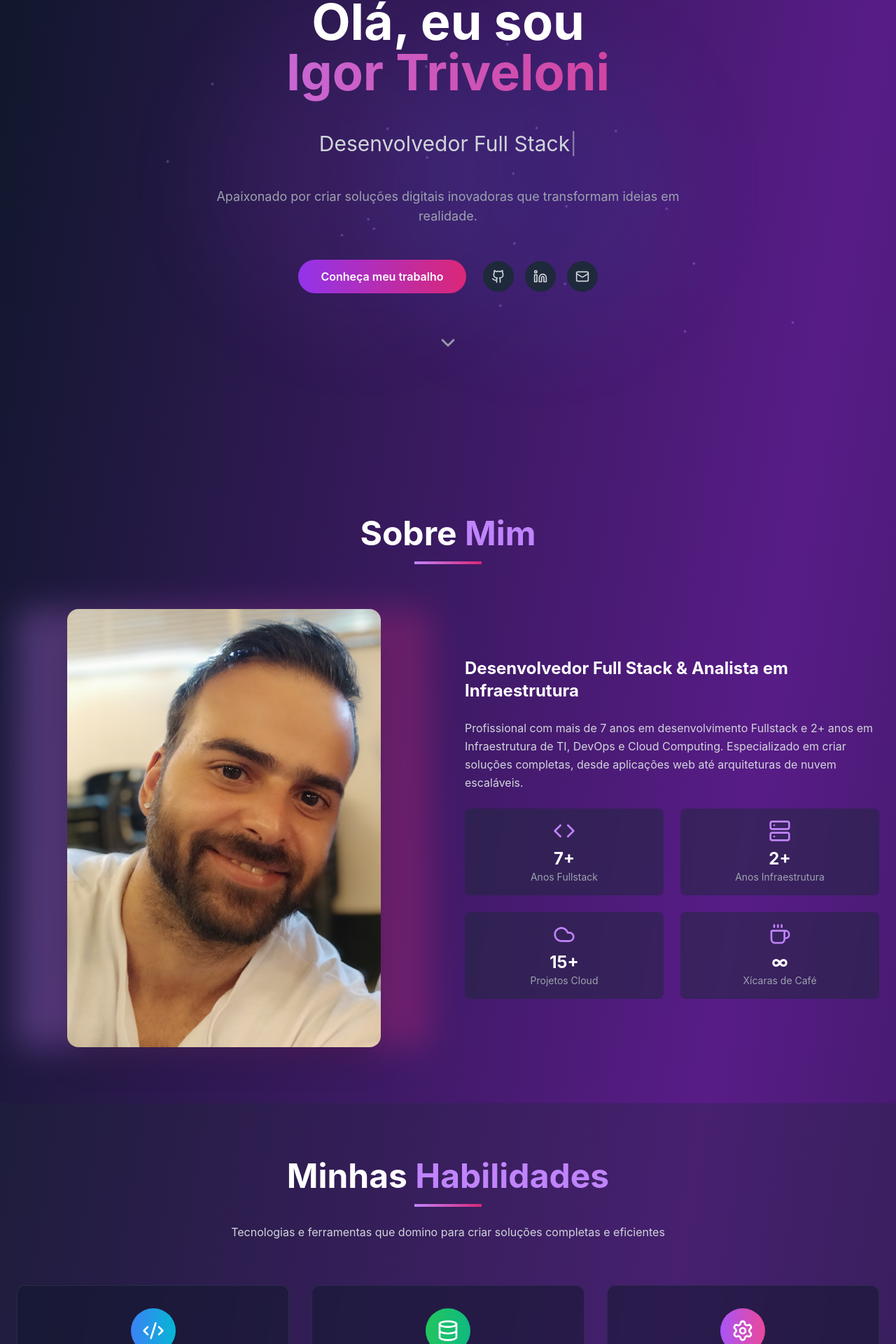
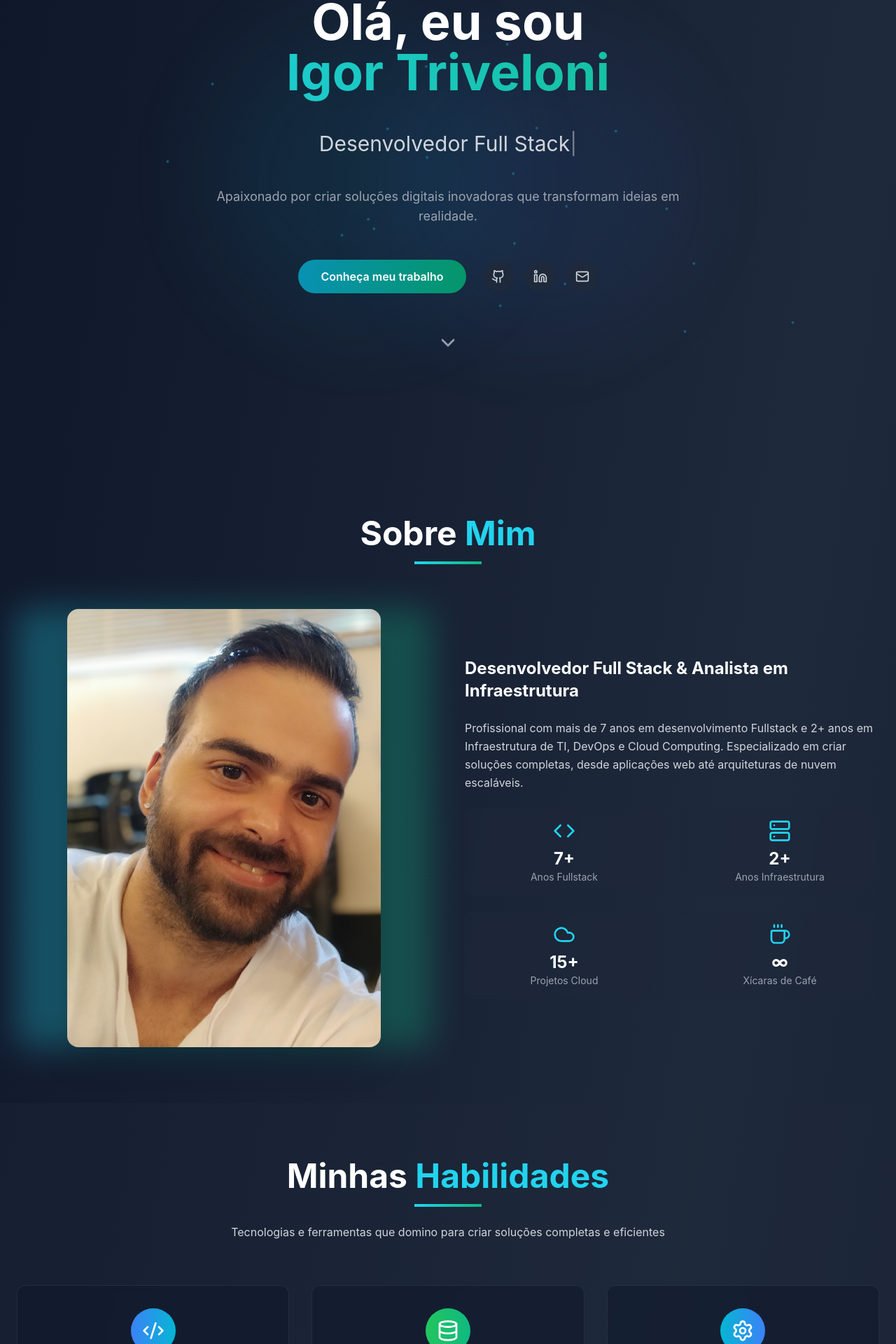
Before and after one commit to igortriveloni86/meu-portfolio, a React (Vite) app: page / in a window 1280 px wide. Shown: the part 142-2062 px from the top of the page at 70% size. Built offline with nearby package versions, Linux system fonts and the light colour scheme.

Commit message:
ajuste de cores e gradientes em diversos componentes

```diff
--- a/src/App.tsx
+++ b/src/App.tsx
@@ -15,7 +15,7 @@ function App() {
   return (
     <HelmetProvider>
       <Router>
-        <div className="min-h-screen bg-gradient-to-br from-slate-900 via-purple-900 to-slate-900">
+        <div className="min-h-screen bg-gradient-to-br from-slate-900 via-slate-800 to-slate-900">
           <Routes>
             <Route
               path="/"
--- a/src/components/About.tsx
+++ b/src/components/About.tsx
@@ -21,9 +21,9 @@ const About = () => {
           viewport={{ once: true }}
         >
           <h2 className="text-4xl md:text-5xl font-bold text-white mb-4">
-            Sobre <span className="text-purple-400">Mim</span>
+            Sobre <span className="text-cyan-400">Mim</span>
           </h2>
-          <div className="w-24 h-1 bg-gradient-to-r from-purple-400 to-pink-600 mx-auto"></div>
+          <div className="w-24 h-1 bg-gradient-to-r from-cyan-400 to-emerald-500 mx-auto"></div>
         </motion.div>
 
         <div className="grid lg:grid-cols-2 gap-12 items-center">
@@ -34,7 +34,7 @@ const About = () => {
             viewport={{ once: true }}
           >
             <div className="relative">
-              <div className="absolute inset-0 bg-gradient-to-r from-purple-400 to-pink-600 rounded-2xl blur-xl opacity-30"></div>
+              <div className="absolute inset-0 bg-gradient-to-r from-cyan-400 to-emerald-500 rounded-2xl blur-xl opacity-30"></div>
               <img
                 src="images/img.jpg"
                 alt="Perfil"
@@ -71,7 +71,7 @@ const About = () => {
                   viewport={{ once: true }}
                   whileHover={{ scale: 1.05 }}
                 >
-                  <stat.icon className="w-8 h-8 text-purple-400 mx-auto mb-2" />
+                  <stat.icon className="w-8 h-8 text-cyan-400 mx-auto mb-2" />
                   <div className="text-2xl font-bold text-white">
                     {stat.value}
                   </div>
--- a/src/components/Contact.tsx
+++ b/src/components/Contact.tsx
@@ -1,12 +1,6 @@
 import React from "react";
 import { motion } from "framer-motion";
-import {
-  Mail,
-  Phone,
-  MapPin,
-  MessageCircleDashed as MessageCircle,
-  Video,
-} from "lucide-react";
+import { Mail, Phone, MapPin, MessageCircle, Video } from "lucide-react";
 
 const Contact = () => {
   const contactInfo = [
@@ -44,7 +38,7 @@ const Contact = () => {
       icon: Video,
       label: "Agendar Reunião",
       href: "https://calendar.app.google/u13VNJYLfXj7CqQm9",
-      color: "from-purple-500 to-pink-600",
+      color: "from-cyan-500 to-emerald-600",
     },
   ];
 
@@ -59,9 +53,9 @@ const Contact = () => {
           viewport={{ once: true }}
         >
           <h2 className="text-4xl md:text-5xl font-bold text-white mb-4">
-            Vamos <span className="text-purple-400">Conversar</span>
+            Vamos <span className="text-cyan-400">Conversar</span>
           </h2>
-          <div className="w-24 h-1 bg-gradient-to-r from-purple-400 to-pink-600 mx-auto mb-6"></div>
+          <div className="w-24 h-1 bg-gradient-to-r from-cyan-400 to-emerald-500 mx-auto mb-6"></div>
           <p className="text-gray-300 max-w-3xl mx-auto text-lg">
             Estou sempre aberto a novas oportunidades e colaborações.
           </p>
@@ -87,16 +81,14 @@ const Contact = () => {
                 transition={{ duration: 0.5, delay: index * 0.1 }}
                 viewport={{ once: true }}
               >
-                <div className="bg-slate-900/50 backdrop-blur-sm rounded-2xl p-8 text-center border border-slate-700/50 hover:border-purple-500/50 transition-all duration-300 hover:shadow-xl hover:shadow-purple-500/10 h-full">
-                  <div className="inline-flex items-center justify-center w-16 h-16 bg-gradient-to-br from-purple-600/20 to-pink-600/20 rounded-2xl mb-6 group-hover:scale-110 transition-transform duration-300">
-                    <info.icon className="w-8 h-8 text-purple-400" />
+                <div className="bg-slate-900/50 backdrop-blur-sm rounded-2xl p-8 text-center border border-slate-700/50 hover:border-cyan-500/50 transition-all duration-300 hover:shadow-xl hover:shadow-cyan-500/10 h-full">
+                  <div className="inline-flex items-center justify-center w-16 h-16 bg-gradient-to-br from-cyan-600/20 to-emerald-600/20 rounded-2xl mb-6 group-hover:scale-110 transition-transform duration-300">
+                    <info.icon className="w-8 h-8 text-cyan-400" />
                   </div>
                   <h3 className="text-xl font-bold text-white mb-2">
                     {info.label}
                   </h3>
-                  <p className="text-purple-400 font-medium mb-2">
-                    {info.value}
-                  </p>
+                  <p className="text-cyan-400 font-medium mb-2">{info.value}</p>
                   <p className="text-gray-400 text-sm">{info.description}</p>
                 </div>
               </motion.a>
--- a/src/components/Footer.tsx
+++ b/src/components/Footer.tsx
@@ -50,7 +50,7 @@ const Footer = () => {
             viewport={{ once: true }}
           >
             <div className="flex items-center space-x-2 mb-4">
-              <Code2 className="h-8 w-8 text-purple-400" />
+              <Code2 className="h-8 w-8 text-cyan-400" />
               <span className="text-xl font-bold text-white">
                 Igor Triveloni
               </span>
@@ -66,7 +66,7 @@ const Footer = () => {
                   href={social.href}
                   target="_blank"
                   rel="noopener noreferrer"
-                  className="p-2 bg-slate-800 rounded-lg text-gray-400 hover:text-white hover:bg-purple-600 transition-all duration-300"
+                  className="p-2 bg-slate-800 rounded-lg text-gray-400 hover:text-white hover:bg-cyan-600 transition-all duration-300"
                   whileHover={{ scale: 1.1, y: -2 }}
                   whileTap={{ scale: 0.95 }}
                   initial={{ opacity: 0, y: 20 }}
@@ -93,7 +93,7 @@ const Footer = () => {
                 <li key={link.label}>
                   <button
                     onClick={() => scrollToSection(link.href)}
-                    className="text-gray-400 hover:text-purple-400 transition-colors duration-200"
+                    className="text-gray-400 hover:text-cyan-400 transition-colors duration-200"
                   >
                     {link.label}
                   </button>
@@ -134,7 +134,7 @@ const Footer = () => {
           {/* Back to Top Button */}
           <motion.button
             onClick={scrollToTop}
-            className="flex items-center space-x-2 text-gray-400 hover:text-purple-400 transition-colors duration-200"
+            className="flex items-center space-x-2 text-gray-400 hover:text-cyan-400 transition-colors duration-200"
             whileHover={{ y: -2 }}
             whileTap={{ scale: 0.95 }}
           >
--- a/src/components/Hero.tsx
+++ b/src/components/Hero.tsx
@@ -26,7 +26,7 @@ const Hero = () => {
   const particles = Array.from({ length: 20 }, (_, i) => (
     <motion.div
       key={i}
-      className="absolute w-1 h-1 bg-purple-400/30 rounded-full"
+      className="absolute w-1 h-1 bg-cyan-400/30 rounded-full"
       initial={{
         x: Math.random() * window.innerWidth,
         y: Math.random() * window.innerHeight,
@@ -52,7 +52,7 @@ const Hero = () => {
       <div className="absolute inset-0">
         {particles}
         <motion.div
-          className="absolute top-1/4 left-1/4 w-96 h-96 bg-purple-500/20 rounded-full blur-3xl"
+          className="absolute top-1/4 left-1/4 w-96 h-96 bg-cyan-500/20 rounded-full blur-3xl"
           animate={{
             scale: [1, 1.2, 1],
             opacity: [0.3, 0.5, 0.3],
@@ -91,7 +91,7 @@ const Hero = () => {
             transition={{ duration: 0.5, delay: 0.2 }}
           >
             Olá, eu sou
-            <span className="block text-transparent bg-clip-text bg-gradient-to-r from-purple-400 to-pink-600 h-24">
+            <span className="block text-transparent bg-clip-text bg-gradient-to-r from-cyan-400 to-emerald-500 h-24">
               Igor Triveloni
             </span>
           </motion.h1>
@@ -124,7 +124,7 @@ const Hero = () => {
           >
             <motion.button
               onClick={scrollToAbout}
-              className="bg-gradient-to-r from-purple-600 to-pink-600 text-white px-8 py-3 rounded-full font-semibold hover:shadow-lg hover:shadow-purple-500/25 transition-all duration-300"
+              className="bg-gradient-to-r from-cyan-600 to-emerald-600 text-white px-8 py-3 rounded-full font-semibold hover:shadow-lg hover:shadow-cyan-500/25 transition-all duration-300"
               whileHover={{ scale: 1.05 }}
               whileTap={{ scale: 0.95 }}
             >
--- a/src/components/Skills.tsx
+++ b/src/components/Skills.tsx
@@ -34,12 +34,12 @@ const Skills = () => {
         {
           name: "PHP",
           icon: <FileCode className="w-8 h-8" />,
-          color: "text-purple-400",
+          color: "text-blue-400",
         },
         {
           name: "React.js",
           icon: <Code2 className="w-8 h-8" />, //
-          color: "text-purple-400",
+          color: "text-cyan-400",
         },
         {
           name: "Laravel",
@@ -103,7 +103,7 @@ const Skills = () => {
     {
       title: "DevOps & Automação",
       icon: <Settings className="w-8 h-8" />,
-      color: "from-purple-500 to-pink-500",
+      color: "from-cyan-500 to-blue-500",
       skills: [
         {
           name: "Docker",
@@ -179,7 +179,7 @@ const Skills = () => {
     {
       title: "Monitoramento & Segurança",
       icon: <Shield className="w-8 h-8" />,
-      color: "from-red-500 to-pink-500",
+      color: "from-red-500 to-orange-500",
       skills: [
         {
           name: "Zabbix",
@@ -196,7 +196,7 @@ const Skills = () => {
     {
       title: "Metodologias Ágeis",
       icon: <Users className="w-8 h-8" />,
-      color: "from-indigo-500 to-purple-500",
+      color: "from-indigo-500 to-blue-500",
       skills: [
         {
           name: "Scrum Master",
@@ -238,9 +238,9 @@ const Skills = () => {
           viewport={{ once: true }}
         >
           <h2 className="text-4xl md:text-5xl font-bold text-white mb-4">
-            Minhas <span className="text-purple-400">Habilidades</span>
+            Minhas <span className="text-cyan-400">Habilidades</span>
           </h2>
-          <div className="w-24 h-1 bg-gradient-to-r from-purple-400 to-pink-600 mx-auto mb-6"></div>
+          <div className="w-24 h-1 bg-gradient-to-r from-cyan-400 to-emerald-500 mx-auto mb-6"></div>
           <p className="text-gray-300 max-w-2xl mx-auto">
             Tecnologias e ferramentas que domino para criar soluções completas e
             eficientes
@@ -251,7 +251,7 @@ const Skills = () => {
           {skillCategories.map((category, categoryIndex) => (
             <motion.div
               key={category.title}
-              className="bg-slate-900/50 backdrop-blur-sm rounded-xl p-8 border border-slate-700/50 hover:border-purple-500/50 transition-all duration-300"
+              className="bg-slate-900/50 backdrop-blur-sm rounded-xl p-8 border border-slate-700/50 hover:border-cyan-500/50 transition-all duration-300"
               initial={{ opacity: 0, y: 50 }}
               whileInView={{ opacity: 1, y: 0 }}
               transition={{ duration: 0.6, delay: categoryIndex * 0.1 }}
--- a/src/index.css
+++ b/src/index.css
@@ -28,10 +28,10 @@
 }
 
 ::-webkit-scrollbar-thumb {
-  background: #8b5cf6;
+  background: #06b6d4;
   border-radius: 4px;
 }
 
 ::-webkit-scrollbar-thumb:hover {
-  background: #a855f7;
+  background: #0891b2;
 }
```
Also changed, not shown: src/components/Expericence.tsx (+7 -7 lines), src/components/Header.tsx (+4 -4 lines), src/components/Projects.tsx (+7 -7 lines).
